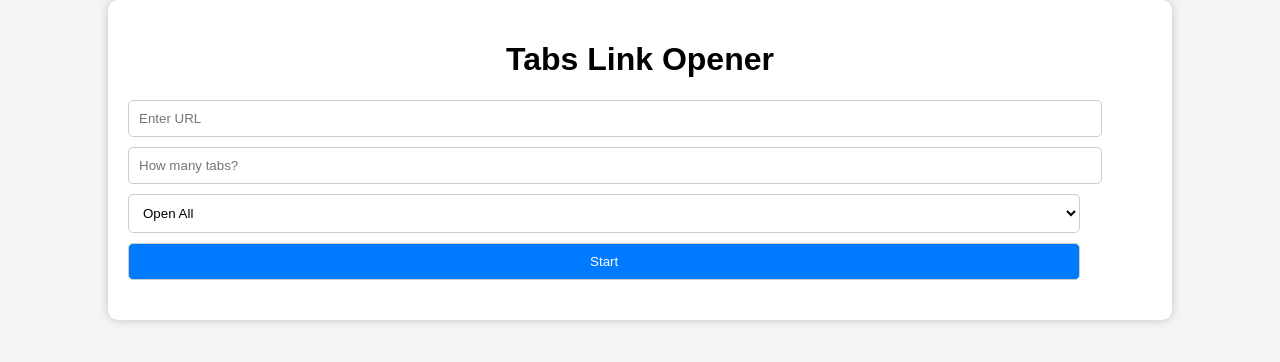
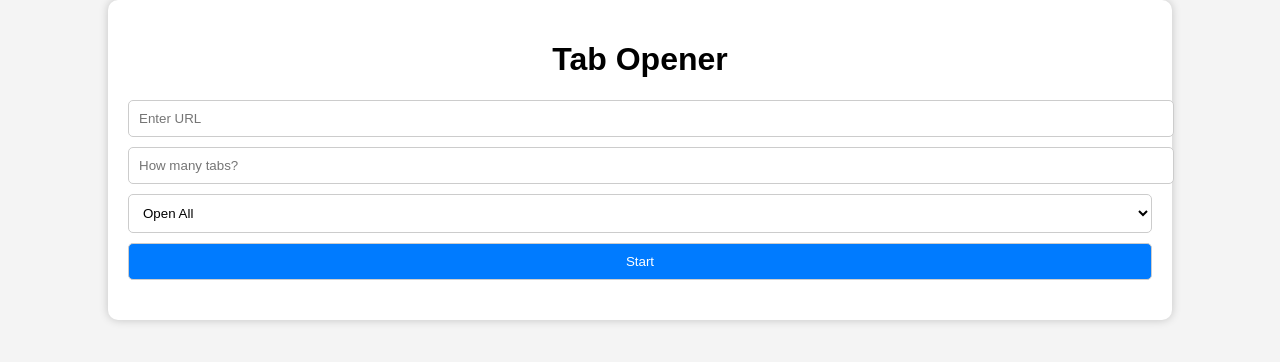
Before and after one commit to Seminarclass/Tabs-link-opener, a plain HTML site: page index.html in a window 1280 px wide. Drawn offline with Linux system fonts and the light colour scheme.

Commit message:
Update index.html

```diff
--- a/index.html
+++ b/index.html
@@ -2,7 +2,7 @@
 <html>
 <head>
     <meta name="viewport" content="width=device-width, initial-scale=1">
-    <title>Tabs Link Opener</title>
+    <title>Tab Opener</title>
     <style>
         body {
             font-family: Arial, sans-serif;
@@ -27,7 +27,7 @@
         input[type="number"],
         button {
             display: block;
-            width: 93%;
+            width: 100%;
             margin: 10px 0;
             padding: 10px;
             border: 1px solid #ccc;
@@ -72,7 +72,7 @@
 </head>
 <body>
     <div id="container">
-        <h1>Tabs Link Opener</h1>
+        <h1>Tab Opener</h1>
         <input type="text" id="urlInput" placeholder="Enter URL">
         <input type="number" id="tabCount" placeholder="How many tabs?">
         <select id="openOption">
@@ -137,6 +137,11 @@
                                 window.open(url, "_blank");
                                 openedTabsCount++;
                                 document.getElementById("tabCountDisplay").textContent = "Tabs Opened: " + openedTabsCount;
+
+                                // Check if all tabs are opened
+                                if (openedTabsCount === tabCount) {
+                                    alert("All tabs have been opened.");
+                                }
                             }
                         }, i * (delaySeconds * 1000));
                     }
```
